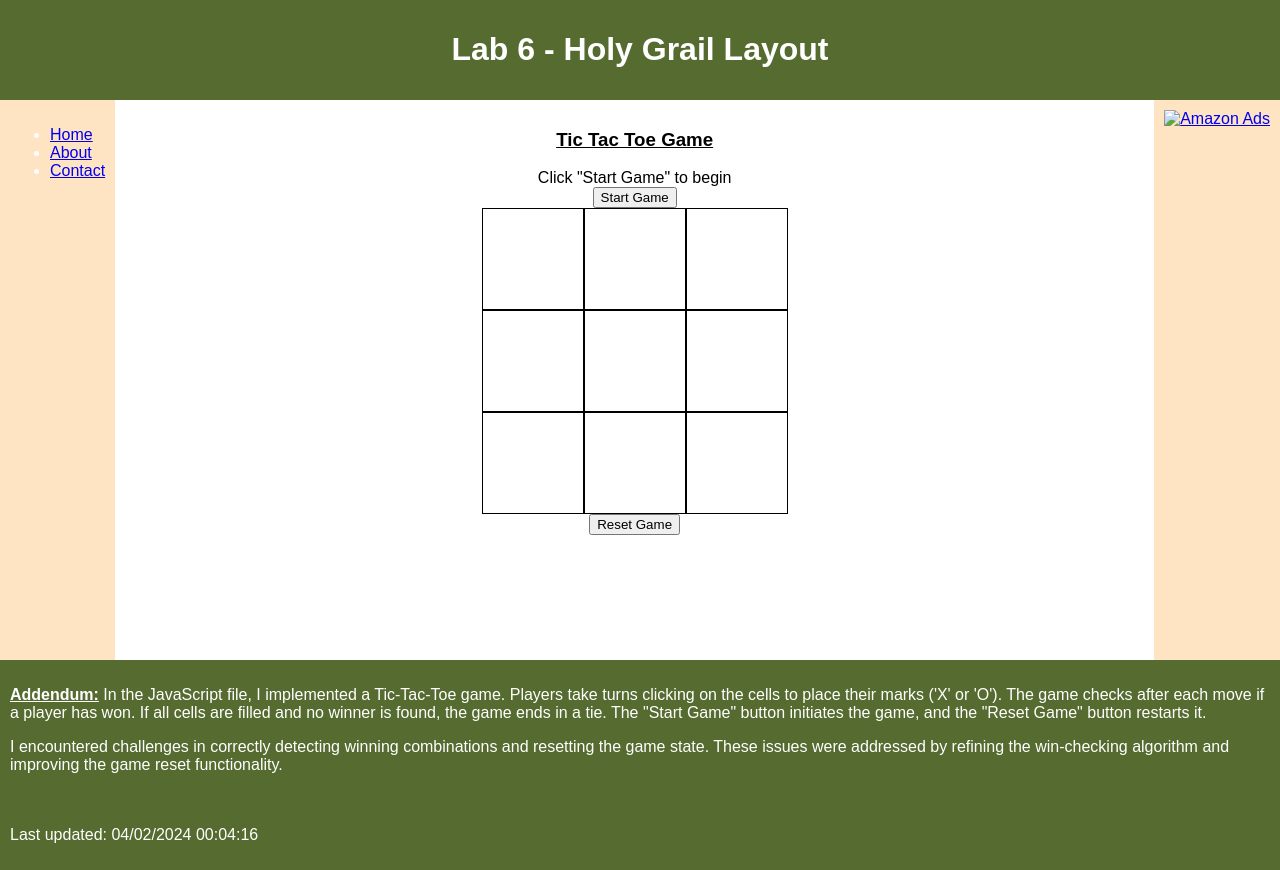
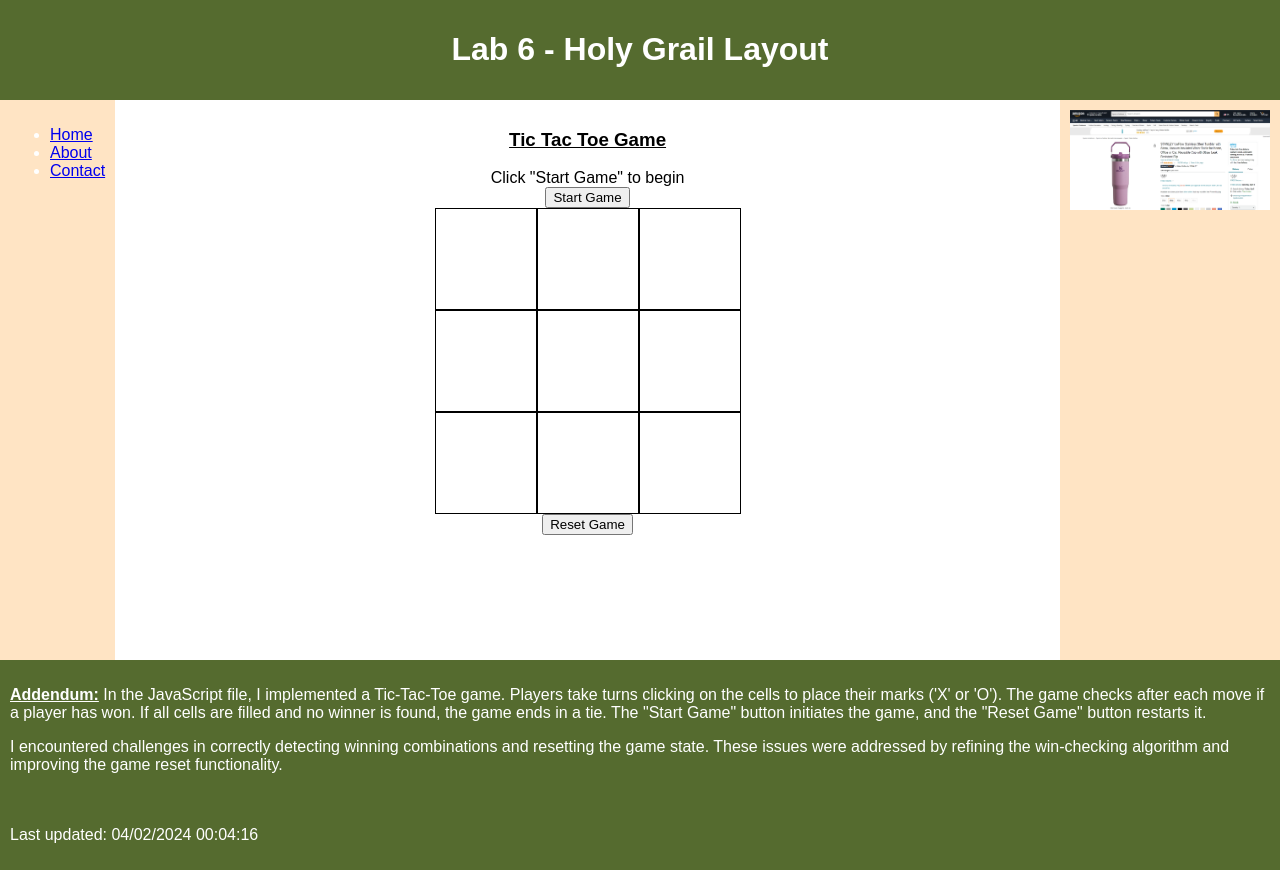
Before and after one commit to yaminividya/ITC505, a plain HTML site: page lab-6/index.html in a window 1280 px wide. Drawn offline with Linux system fonts and the light colour scheme.

Commit message:
Updated HTML with new image

```diff
--- a/lab-6/index.html
+++ b/lab-6/index.html
@@ -44,12 +44,14 @@
             </div>
         </main>
         <aside>
-            <a href="https://www.amazon.com" target="_blank">
-                <img src="AmazonAds.png" alt="Amazon Ads" width="200" height="100">
+            <a href="https://www.amazon.com/Stanley-IceFlow-Stainless-Steel-Tumbler/dp/B0CT4BB651/?_encoding=UTF8&pd_rd_w=jcxy2&content-id=amzn1.sym.64be5821-f651-4b0b-8dd3-4f9b884f10e5&pf_rd_p=64be5821-f651-4b0b-8dd3-4f9b884f10e5&pf_rd_r=PRNKV13YVFKDA7DSEA99&pd_rd_wg=9Q0AY&pd_rd_r=787e4373-6775-4ec2-9fef-988e21393de7&ref_=pd_gw_crs_zg_bs_3375251&th=1"
+                target="_blank">
+                <img src="AmazonProduct.png" alt="Amazon Ads" width="200" height="100">
             </a>
         </aside>
         <footer>
-            <p><b><u>Addendum:</u></b> In the JavaScript file, I implemented a Tic-Tac-Toe game. Players take turns clicking on the cells to
+            <p><b><u>Addendum:</u></b> In the JavaScript file, I implemented a Tic-Tac-Toe game. Players take turns
+                clicking on the cells to
                 place their marks ('X' or 'O'). The game checks after each move if a player has won. If all cells are
                 filled and no winner is found, the game ends in a tie. The "Start Game" button initiates the game, and
                 the "Reset Game" button restarts it.</p>
@@ -65,8 +67,8 @@
         </p>
     </footer>
     <script type="text/javascript">
-         var x = document.lastModified;
-         document.getElementById('lastModified').textContent = x;
+        var x = document.lastModified;
+        document.getElementById('lastModified').textContent = x;
     </script>
 </body>
 
```
Also changed, not shown: lab-6/AmazonProduct.png (added).
